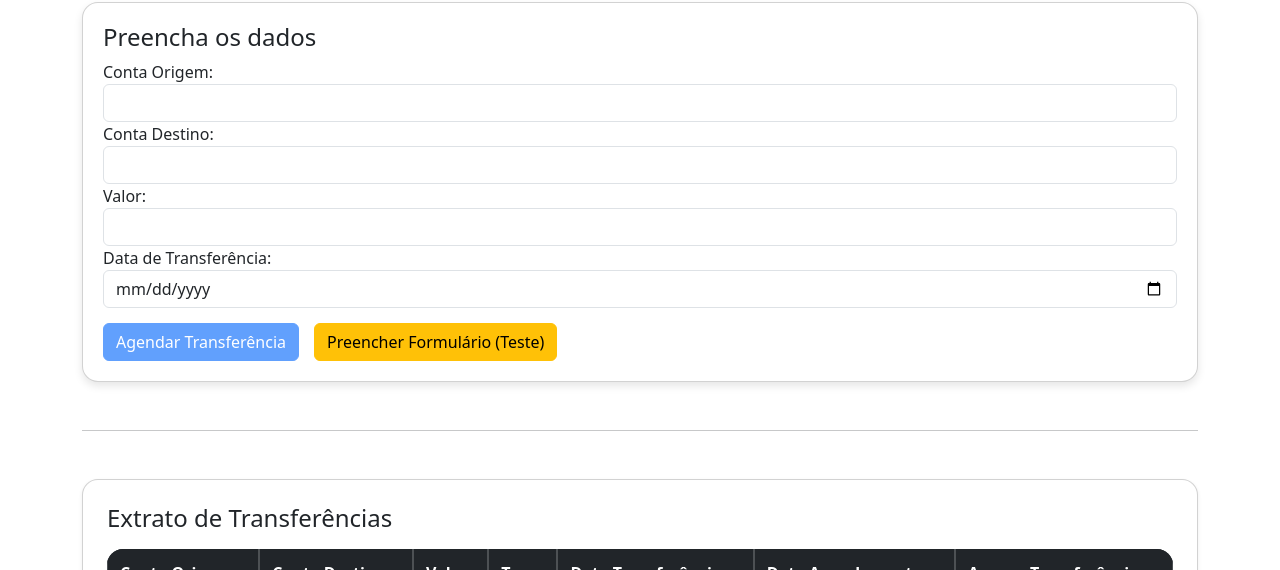
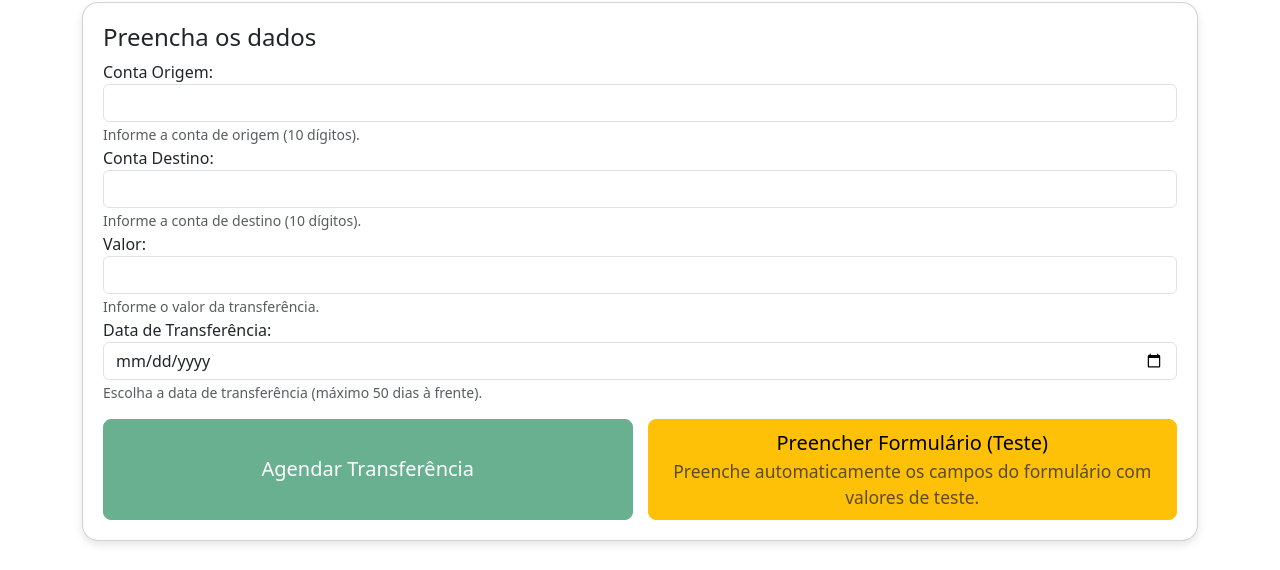
Before and after one commit to lucasCoelho245/frontend-transferencias, an Angular app: page / in a window 1280 px wide. Shown: the part 84-654 px from the top of the page. Built offline with nearby package versions, Linux system fonts and the light colour scheme; no server answers.

Commit message:
Melhorias no design e detalhamento do formulário

```diff
--- a/src/app/pages/transferencias/transferencias.component.html
+++ b/src/app/pages/transferencias/transferencias.component.html
@@ -6,22 +6,27 @@
 
     <form [formGroup]="transferenciaForm" (ngSubmit)="agendarTransferencia()">
       <div class="row">
+        <!-- Conta de Origem -->
         <div class="form-group">
           <label for="contaOrigem">Conta Origem:</label>
           <input id="contaOrigem" type="text" class="form-control" formControlName="contaOrigem" maxlength="10" (input)="filtrarNumeros($event)">
           <small *ngIf="getControl('contaOrigem')?.invalid && getControl('contaOrigem')?.touched" class="error-message">
             Conta deve conter exatamente 10 dígitos numéricos.
           </small>
+          <small class="form-text text-muted">Informe a conta de origem (10 dígitos).</small>
         </div>
 
+        <!-- Conta de Destino -->
         <div class="form-group">
           <label for="contaDestino">Conta Destino:</label>
           <input id="contaDestino" type="text" class="form-control" formControlName="contaDestino" maxlength="10" (input)="filtrarNumeros($event)">
           <small *ngIf="getControl('contaDestino')?.invalid && getControl('contaDestino')?.touched" class="error-message">
             Conta deve conter exatamente 10 dígitos numéricos.
           </small>
+          <small class="form-text text-muted">Informe a conta de destino (10 dígitos).</small>
         </div>
 
+        <!-- Valor da Transferência -->
         <div class="form-group">
           <label for="valor">Valor:</label>
           <input id="valor" type="number" class="form-control" formControlName="valor" min="1">
@@ -31,34 +36,35 @@
           <small *ngIf="getControl('valor')?.errors?.['max']" class="error-message">
             O valor não pode ultrapassar 9.999.999.
           </small>
+          <small class="form-text text-muted">Informe o valor da transferência.</small>
         </div>
 
+        <!-- Data da Transferência -->
         <div class="form-group">
           <label for="dataTransferencia">Data de Transferência:</label>
-          <input max="2025-06-10"  id="dataTransferencia"  type="date" class="form-control" formControlName="dataTransferencia">
-
-          <!-- Exibir todos os erros de data -->
+          <input max="2025-06-10" id="dataTransferencia" type="date" class="form-control" formControlName="dataTransferencia">
+          <!-- Exibir erros -->
           <div *ngIf="getControl('dataTransferencia')?.errors as errors">
             <div *ngFor="let erro of errors | keyvalue">
               <small *ngIf="erro.key === 'dataInvalida'" class="error-message">
                 ❌ Data inválida, deve ser entre hoje e 50 dias à frente.
               </small>
-              <small *ngIf="getControl('dataTransferencia')?.value && getControl('dataTransferencia')?.value.length > 10" class="error-message">
-                ❌ Data inválida, deve ser entre hoje e 50 dias à frente.
-              </small>
-
             </div>
           </div>
+          <small class="form-text text-muted">Escolha a data de transferência (máximo 50 dias à frente).</small>
         </div>
       </div>
 
       <div class="button-container">
-        <button type="submit" class="btn btn-primary" [disabled]="transferenciaForm.invalid">
+        <!-- Botão Agendar Transferência -->
+        <button type="submit" class="btn btn-success btn-lg w-100 " [disabled]="transferenciaForm.invalid">
           <i class="fas fa-money-check-alt"></i> Agendar Transferência
         </button>
 
-        <button type="button" class="btn btn-warning" (click)="preencherFormulario()">
+        <!-- Botão Preencher Formulário -->
+        <button type="button" class="btn btn-warning btn-lg w-100" (click)="preencherFormulario()">
           <i class="fas fa-magic"></i> Preencher Formulário (Teste)
+          <small class="d-block text-muted">Preenche automaticamente os campos do formulário com valores de teste.</small>
         </button>
       </div>
     </form>
@@ -66,6 +72,7 @@
 
   <hr class="my-5">
 
+  <!-- Extrato de Transferências -->
   <div class="card shadow-sm p-4 rounded-4">
     <h4 class="mb-3">Extrato de Transferências</h4>
     <div class="table-responsive">
--- a/src/app/services/validacao-data.service.ts
+++ b/src/app/services/validacao-data.service.ts
@@ -7,7 +7,7 @@ import {Injectable} from '@angular/core';
 export class ValidacaoDataService {
 
   public validarData(control: AbstractControl): { [key: string]: any } | null {
-    if (!control.value) return null; // Caso não haja valor
+    if (!control.value) return null;
 
     const dataSelecionada = new Date(control.value + 'T00:00:00');
     const hoje = this.obterHojeSemHora();
```
